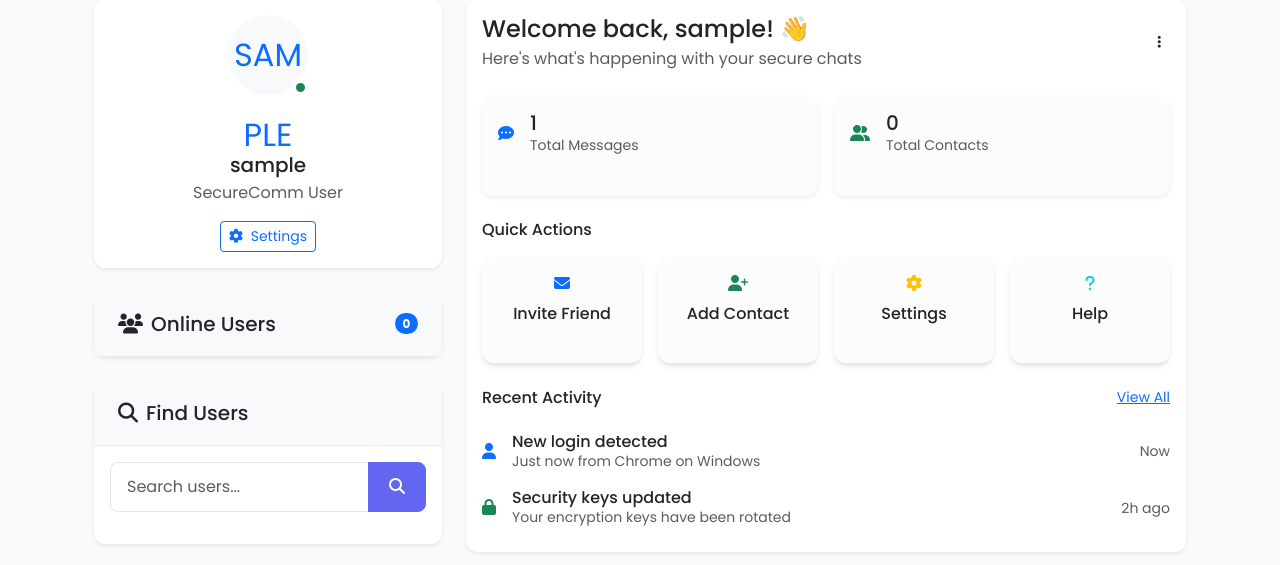
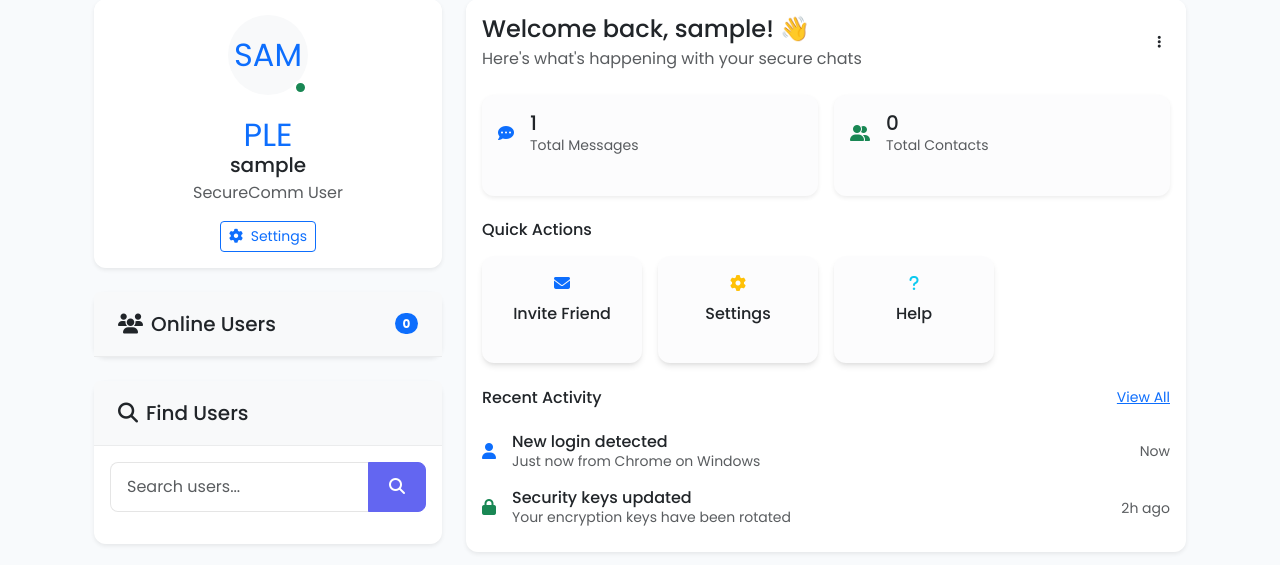
Before and after one commit to ksahitreddy/SecureComm, a Flask app: page /dashboard in a window 1280 px wide. Shown: the part 121-686 px from the top of the page. Run offline with Flask 3, Linux system fonts and the light colour scheme; the visitor is signed in with stand-in values (Sample User, id 1); a database or web service that is not in the repository returns one stand-in record (values such as "Sample title"); data that the repository does not hold is empty; parts of the project's set-up code (start-up, migrations or seed data) failed here and were passed over; some libraries are stand-ins or nearby versions.

Commit message:
Update dashboard.html

```diff
--- a/templates/dashboard.html
+++ b/templates/dashboard.html
@@ -192,16 +192,6 @@
                                     </div>
                                 </div>
                                 <h6 class="mb-0">Invite Friend</h6>
-                            </a>
-                        </div>
-                        <div class="col-6 col-md-3">
-                            <a href="#" class="card bg-light-subtle border-0 text-center p-3 h-100 text-decoration-none text-dark">
-                                <div class="avatar-sm mx-auto mb-2">
-                                    <div class="avatar-title bg-soft-success text-success rounded-3">
-                                        <i class="fas fa-user-plus"></i>
-                                    </div>
-                                </div>
-                                <h6 class="mb-0">Add Contact</h6>
                             </a>
                         </div>
                         <div class="col-6 col-md-3">
```
